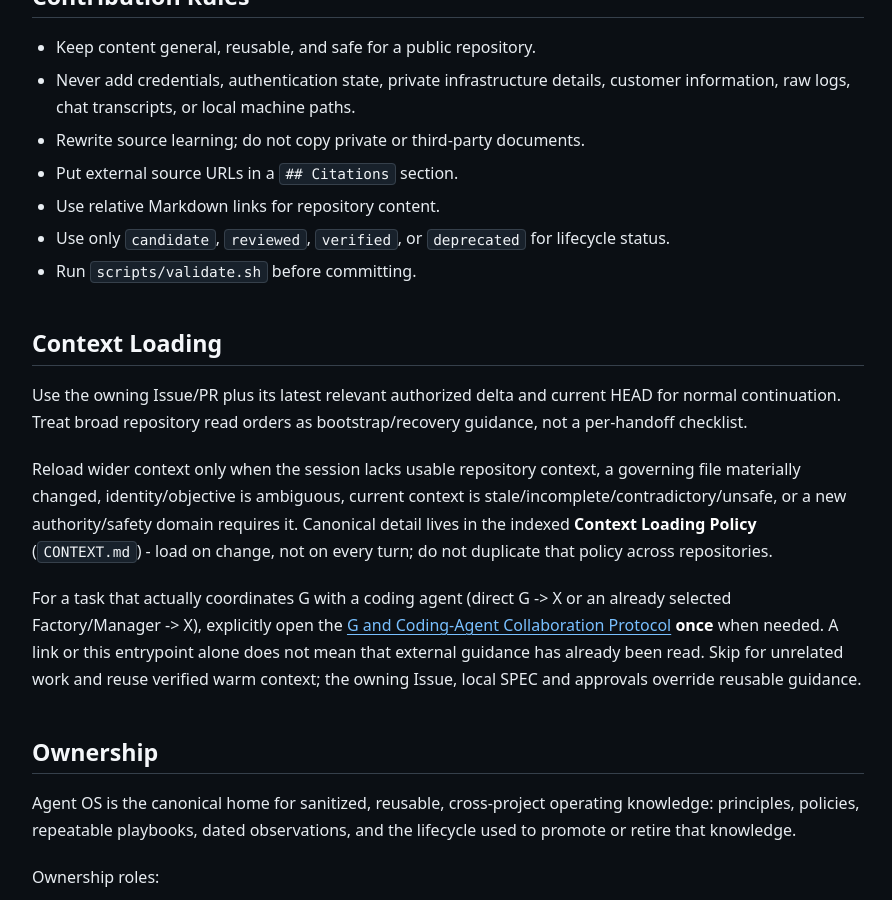
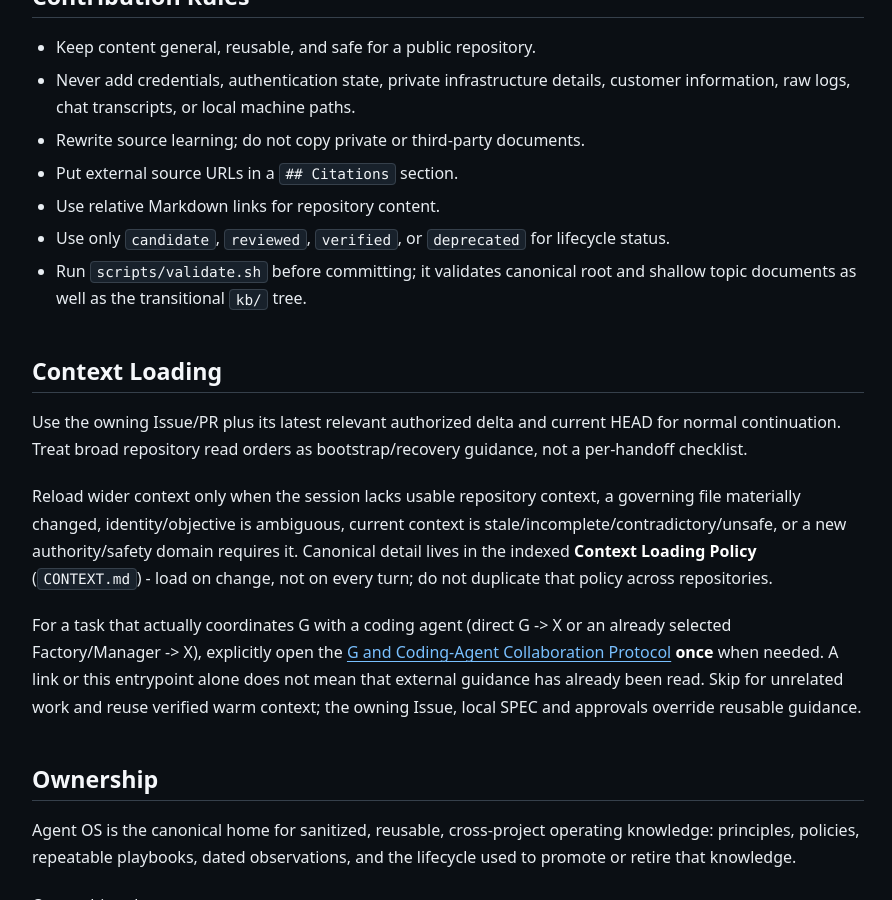
Before and after one commit to amitkarpe/agent-os, a Jekyll site: the page built from AGENTS.md, in a window 1280 px wide and 900 px high, scrolled down 381 px. Shown: the whole window, without its empty margins (192-1084 px from the left). Built offline with Jekyll 4.4.1, drawn with Linux system fonts in a browser that asks for light colours; our own code applies the rules of GitHub Pages for plain Markdown files.

Commit message:
docs: validate flat topics and fully index transitional specialist guides (#62)

```diff
--- a/AGENTS.md
+++ b/AGENTS.md
@@ -16,7 +16,8 @@
 - Use relative Markdown links for repository content.
 - Use only `candidate`, `reviewed`, `verified`, or `deprecated` for lifecycle
   status.
-- Run `scripts/validate.sh` before committing.
+- Run `scripts/validate.sh` before committing; it validates canonical root and
+shallow topic documents as well as the transitional `kb/` tree.
 
 ## Context Loading
 
```
Also changed, not shown: README.md, 1 other file.
